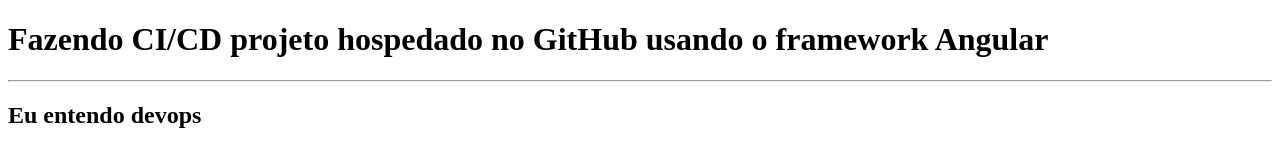
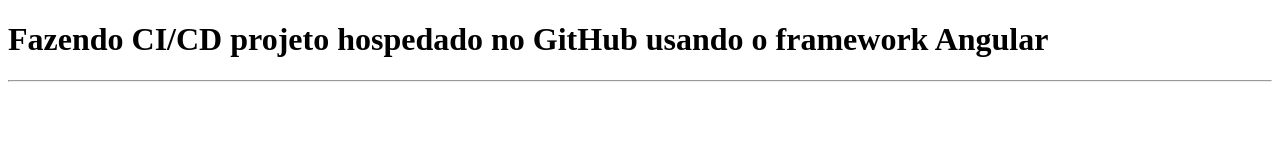
Before and after one commit to Nobre432/CI-CD-Angular, a plain HTML site: page index.html in a window 1280 px wide. Drawn offline with Linux system fonts and the light colour scheme.

Commit message:
First commit

```diff
--- a/index.html
+++ b/index.html
@@ -10,7 +10,6 @@
 
 <h1>Fazendo CI/CD projeto hospedado no GitHub usando o framework Angular</h1>
 <hr>
-<h2>Eu entendo devops</h2>
 
 </body>
 </html>
```
